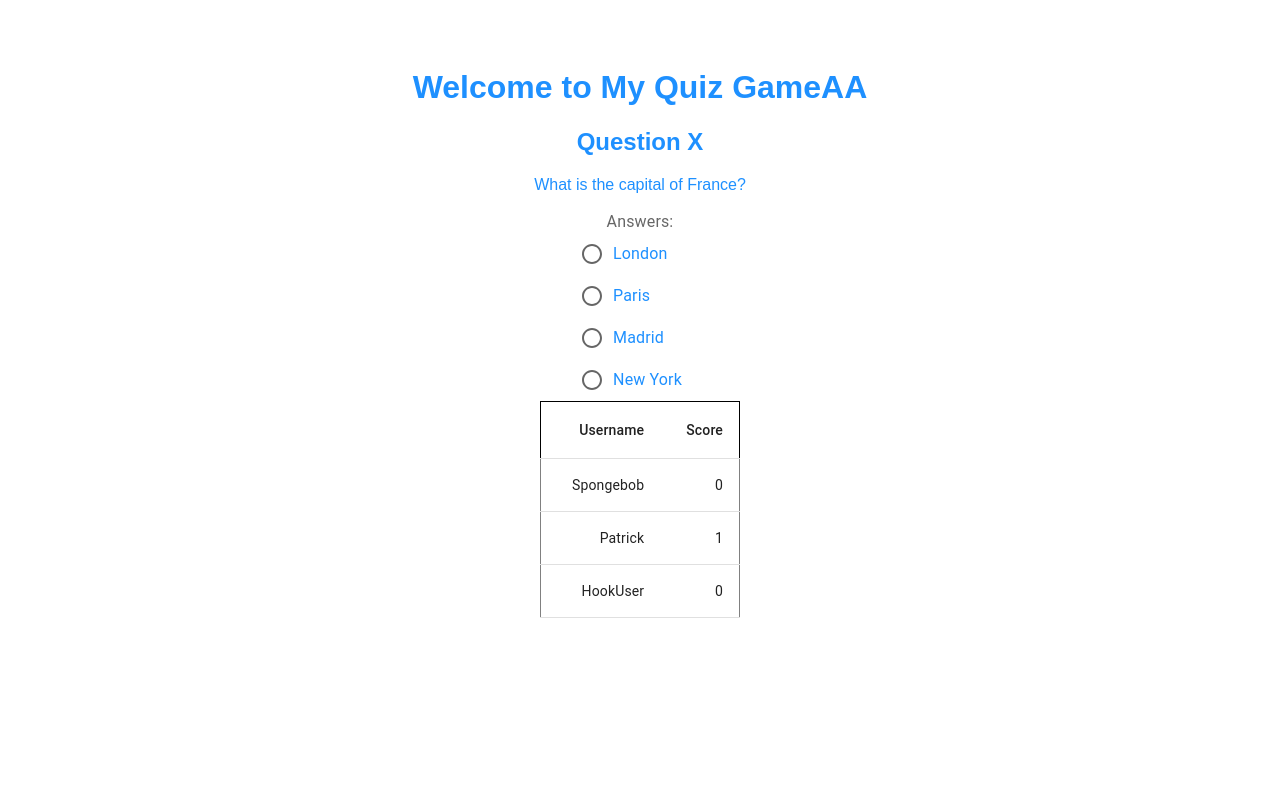
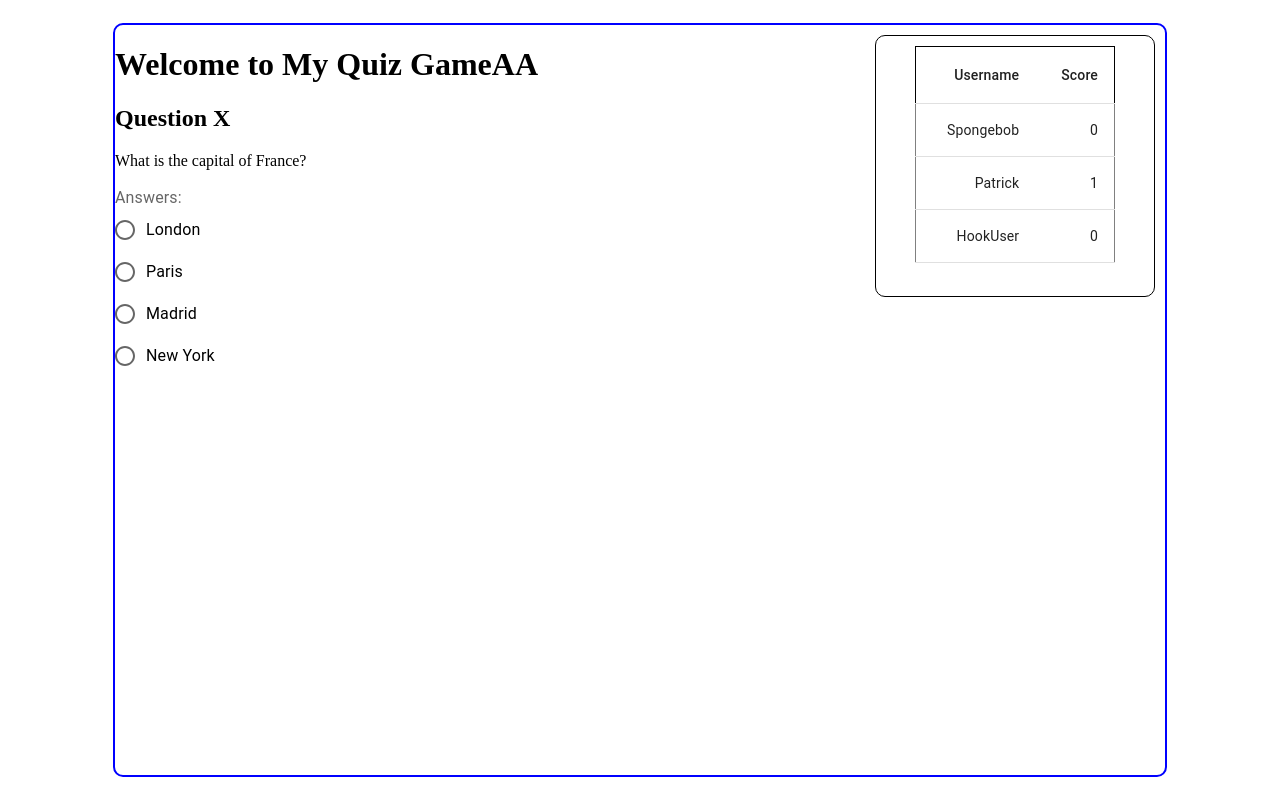
Before and after one commit to jdolphin5/Quizgame, a React app: page / in a window 1280 px wide. Built offline with nearby package versions, Linux system fonts and the light colour scheme.

Commit message:
created components and sharedState between them

```diff
--- /dev/null
+++ b/src/ControlArea.tsx
@@ -0,0 +1,54 @@
+import React from 'react';
+import { Table, TableBody, TableContainer, TableCell, TableHead, TableRow
+} from '@mui/material';
+
+interface PlayerBoardProps {
+    sharedState: number;
+    setSharedState: React.Dispatch<React.SetStateAction<number>>;
+}
+
+function createData(
+username: string,
+score: number,)
+{
+    return { username, score };
+}
+
+const data = [
+    createData("Spongebob", 0),
+    createData("Patrick", 1),
+];
+
+const ControlArea: React.FC<PlayerBoardProps> = ({ sharedState, setSharedState }) => {
+    return (
+
+        <div>
+            <TableContainer className="ans_table_container">
+                <Table sx={{width:200}} aria-label="myTable">
+                <TableHead>
+                    <TableRow sx={{border: 1, color:'black'}}>
+                    <TableCell align="right">Username</TableCell>
+                    <TableCell align="right">Score</TableCell>
+                    </TableRow>
+                </TableHead>
+                <TableBody>
+                    {
+                    data.map((row) => (
+                        <TableRow key={row.username} sx={{border: 1, color:'gray'}}>
+                        <TableCell align="right">{row.username}</TableCell>
+                        <TableCell align="right">{row.score}</TableCell>
+                        </TableRow>
+                    ))
+                    }
+                    <TableRow sx={{border: 1, color:'gray'}}>
+                    <TableCell align="right">HookUser</TableCell>
+                    <TableCell align="right">{sharedState}</TableCell>
+                    </TableRow>
+                </TableBody>
+                </Table>
+            </TableContainer>
+        </div>
+    );
+};
+
+export default ControlArea;
--- /dev/null
+++ b/src/PlayerBoard.tsx
@@ -0,0 +1,43 @@
+import React from 'react';
+import { Radio, FormLabel, RadioGroup, FormControl, FormControlLabel
+} from '@mui/material';
+
+interface PlayerBoardProps {
+    sharedState: number;
+    setSharedState: React.Dispatch<React.SetStateAction<number>>;
+}
+
+let correctApplied = false;
+
+const PlayerBoard: React.FC<PlayerBoardProps> = ({ sharedState, setSharedState }) => {
+
+    let selectedAns: string = "-1";
+    const correctAns: string = "1";
+
+    const handleChange = (event: any) => {
+      selectedAns = event.target.value;
+      if (selectedAns === correctAns && !correctApplied) {
+        setSharedState(sharedState + 1);
+        correctApplied = true;
+      }
+    }
+    return (
+        <div>
+            <h1>Welcome to My Quiz GameAA</h1>
+            <h2>Question X</h2>
+            <p>What is the capital of France?</p>
+
+            <FormControl>
+                <FormLabel id="questionForm">Answers:</FormLabel>
+                <RadioGroup aria-labelledby="questionLabel" name="radio-buttons-group">
+                <FormControlLabel value="London" control={<Radio />} label="London" onChange={handleChange}/>
+                <FormControlLabel value="1" control={<Radio />} label="Paris" onChange={handleChange}/>
+                <FormControlLabel value="Madrid" control={<Radio />} label="Madrid" onChange={handleChange}/>
+                <FormControlLabel value="New York" control={<Radio />} label="New York" onChange={handleChange}/>
+                </RadioGroup>
+            </FormControl>
+        </div>
+      );
+    };
+
+export default PlayerBoard;
--- a/src/app.tsx
+++ b/src/app.tsx
@@ -1,76 +1,14 @@
 import React from 'react';
-import { Radio, FormLabel, RadioGroup, FormControl, FormControlLabel,
-  Table, TableBody, TableContainer, TableCell, TableHead, TableRow
-} from '@mui/material';
 import { useState } from 'react';
-
-let correctApplied = false;
-
-function createData(
-  username: string,
-  score: number,
-) {
-  return { username, score };
-}
-
-const data = [
-  createData("Spongebob", 0),
-  createData("Patrick", 1),
-];
+import PlayerBoard from './PlayerBoard';
+import ControlArea from './ControlArea';
 
 const App: React.FC = () => {
-
-  const [ansCorrectCount, setAnsCorrect] = useState(0);
-  let selectedAns: string = "-1";
-  const correctAns: string = "1";
-
-  const handleChange = (event: any) => {
-    selectedAns = event.target.value;
-    if (selectedAns === correctAns && !correctApplied) {
-      setAnsCorrect(ansCorrectCount + 1);
-      correctApplied = true;
-    }
-  }
-
+  const [sharedState, setSharedState] = useState(0);
   return (
     <div className = 'root'>
-      <h1>Welcome to My Quiz GameAA</h1>
-      <h2>Question X</h2>
-      <p>What is the capital of France?</p>
-
-      <FormControl>
-        <FormLabel id="questionForm">Answers:</FormLabel>
-        <RadioGroup aria-labelledby="questionLabel" name="radio-buttons-group">
-          <FormControlLabel value="1" control={<Radio />} label="London" onChange={handleChange}/>
-          <FormControlLabel value="Paris" control={<Radio />} label="Paris" />
-          <FormControlLabel value="Madrid" control={<Radio />} label="Madrid" />
-          <FormControlLabel value="New York" control={<Radio />} label="New York" />
-        </RadioGroup>
-      </FormControl>
-      <TableContainer className="ans_table_container">
-        <Table sx={{width:200}} aria-label="myTable">
-          <TableHead>
-            <TableRow sx={{border: 1, color:'black'}}>
-              <TableCell align="right">Username</TableCell>
-              <TableCell align="right">Score</TableCell>
-            </TableRow>
-          </TableHead>
-          <TableBody>
-            {
-              data.map((row) => (
-                <TableRow key={row.username} sx={{border: 1, color:'gray'}}>
-                  <TableCell align="right">{row.username}</TableCell>
-                  <TableCell align="right">{row.score}</TableCell>
-                </TableRow>
-              ))
-            }
-            <TableRow sx={{border: 1, color:'gray'}}>
-            <TableCell align="right">HookUser</TableCell>
-            <TableCell align="right">{ansCorrectCount}</TableCell>
-            </TableRow>
-          </TableBody>
-        </Table>
-      </TableContainer>
+      <div className="playerBoard"><PlayerBoard sharedState={sharedState} setSharedState={setSharedState}/></div>
+      <div className="controlArea"><ControlArea sharedState={sharedState} setSharedState={setSharedState}/></div>
     </div>
   );
 };
--- a/styles/main.css
+++ b/styles/main.css
@@ -1,12 +1,45 @@
 .root {
-    color: DodgerBlue;
-    padding: 40px;
-    font-family: Arial;
-    text-align: center;
+    position : absolute;
+    height : 750px;
+    /* Align upper-left corner to center on page. */
+    left : 50%;
+    top : 50%;
+    /* Now transform it to shift it up and left by 50% it's dimensions, thereby centering it. */
+    transform : translate(-50%, -50%);
+    /* Border. */
+    border : 2px solid #0000ff;
+    /* Round corners. */
+    border-radius : 10px 10px 10px 10px;
+    -moz-border-radius : 10px 10px 10px 10px;
+    -webkit-border-radius : 10px 10px 10px 10px;
+    /* Define grid layout. */
+    display : grid;
+    grid-template-columns : 750px 300px;
+    /* Shadow. */
 }
+
+/* The player's board area. */
+.playerBoard {
+    grid-column : 1 / 2;
+}
+
+/* Control area. */
+.controlArea {
+    height : 240px;
+    margin : 10px;
+    padding : 10px;
+    grid-column : 2 / 3;
+    border : 1px solid #000000;
+    /* Round corners. */
+    border-radius : 10px 10px 10px 10px;
+    -moz-border-radius : 10px 10px 10px 10px;
+    -webkit-border-radius : 10px 10px 10px 10px;
+}
+
 ul {
     display:inline-block;
 }
+
 .ans_table_container {
     display: flex;
     justify-content: center;
```
